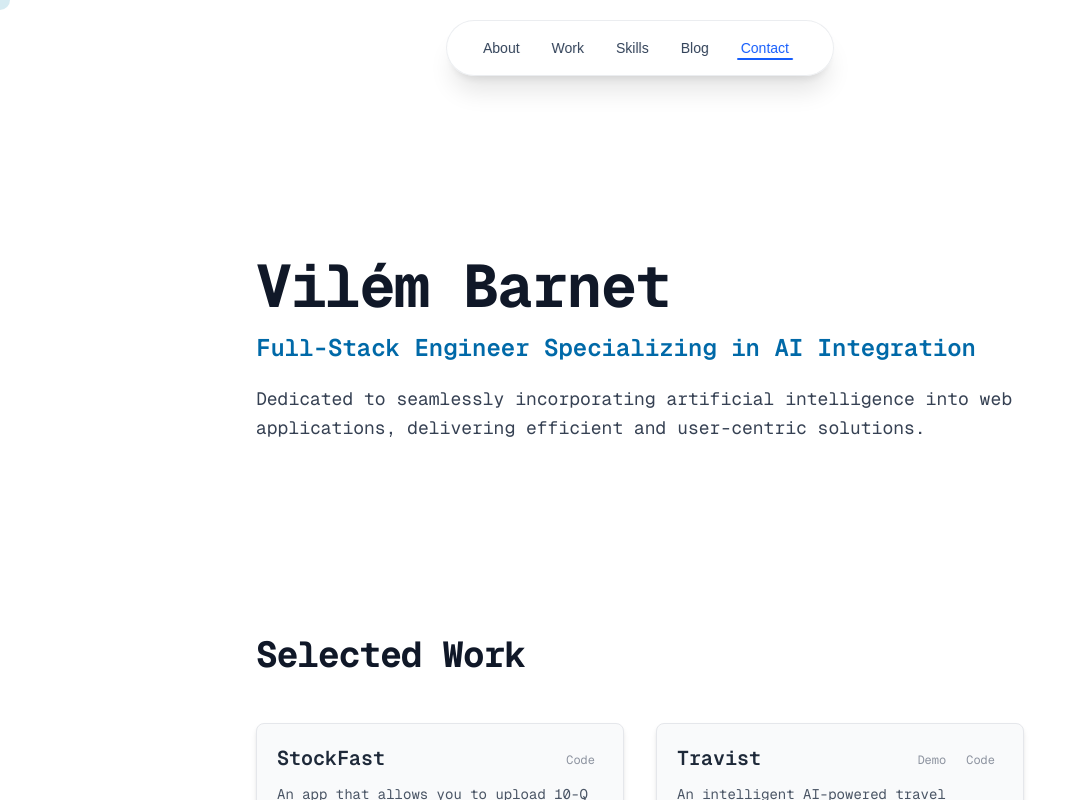
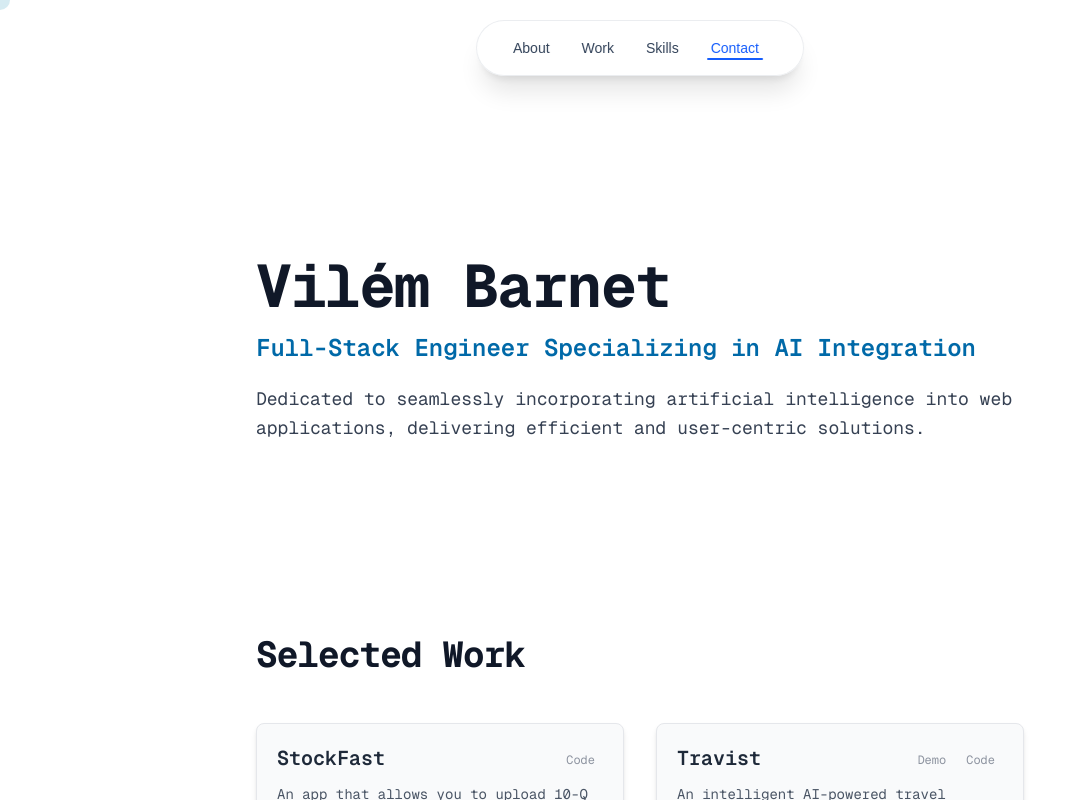
Before and after one commit to VilemB/vilembarnet, a Next.js app: page / in a window 1280 px wide. Shown: the top 800 px of the page, without its empty margins (0-1087 px from the left). Built offline with nearby package versions, Linux system fonts and the light colour scheme.

Commit message:
Removed blog section

```diff
--- a/src/app/page.tsx
+++ b/src/app/page.tsx
@@ -99,24 +99,24 @@ const languageSkillsData: LanguageSkill[] = [
 ];
 
 // Define dummy blog article data
-const articlesData = [
-  {
-    title: "AI Weekly: Major Announcements from the Past Week",
-    snippet:
-      "What just happened in AI? Here's the short version.",
-    date: "22/05/2025",
-    mediumUrl:
-      "https://medium.com/@barnetvilem/ai-weekly-major-announcements-from-the-past-week-c42bf07b0172",
-  },
-  {
-    title: "Don't do what others want you to do, do what you love",
-    snippet:
-      "Why choosing passion over pressure is the smartest investment you'll ever make.",
-    date: "16/05/2025",
-    mediumUrl:
-      "https://medium.com/@barnetvilem/dont-do-what-others-want-you-to-do-do-what-you-love-72652fc3f68b",
-  },
-];
+// const articlesData = [
+//   {
+//     title: "AI Weekly: Major Announcements from the Past Week",
+//     snippet:
+//       "What just happened in AI? Here's the short version.",
+//     date: "22/05/2025",
+//     mediumUrl:
+//       "https://medium.com/@barnetvilem/ai-weekly-major-announcements-from-the-past-week-c42bf07b0172",
+//   },
+//   {
+//     title: "Don't do what others want you to do, do what you love",
+//     snippet:
+//       "Why choosing passion over pressure is the smartest investment you'll ever make.",
+//     date: "16/05/2025",
+//     mediumUrl:
+//       "https://medium.com/@barnetvilem/dont-do-what-others-want-you-to-do-do-what-you-love-72652fc3f68b",
+//   },
+// ];
 
 export default function Home() {
   const [isLazyCursorHovering, setIsLazyCursorHovering] = useState(false);
@@ -622,7 +622,7 @@ export default function Home() {
           </section>
 
           {/* Blog Section - New */}
-          <section
+          {/* <section
             id="blog"
             className="space-y-8 sm:space-y-12 max-w-3xl mx-auto pt-8"
           >
@@ -644,7 +644,7 @@ export default function Home() {
                 </div>
               ))}
             </div>
-          </section>
+          </section> */}
 
           {/* Contact Section */}
           <section
--- a/src/components/Navbar.tsx
+++ b/src/components/Navbar.tsx
@@ -79,7 +79,7 @@ export default function Navbar() {
     { id: "about", text: "About" },
     { id: "work", text: "Work" },
     { id: "skills", text: "Skills" },
-    { id: "blog", text: "Blog" },
+    //{ id: "blog", text: "Blog" },
     { id: "contact", text: "Contact" },
   ];
 
```
